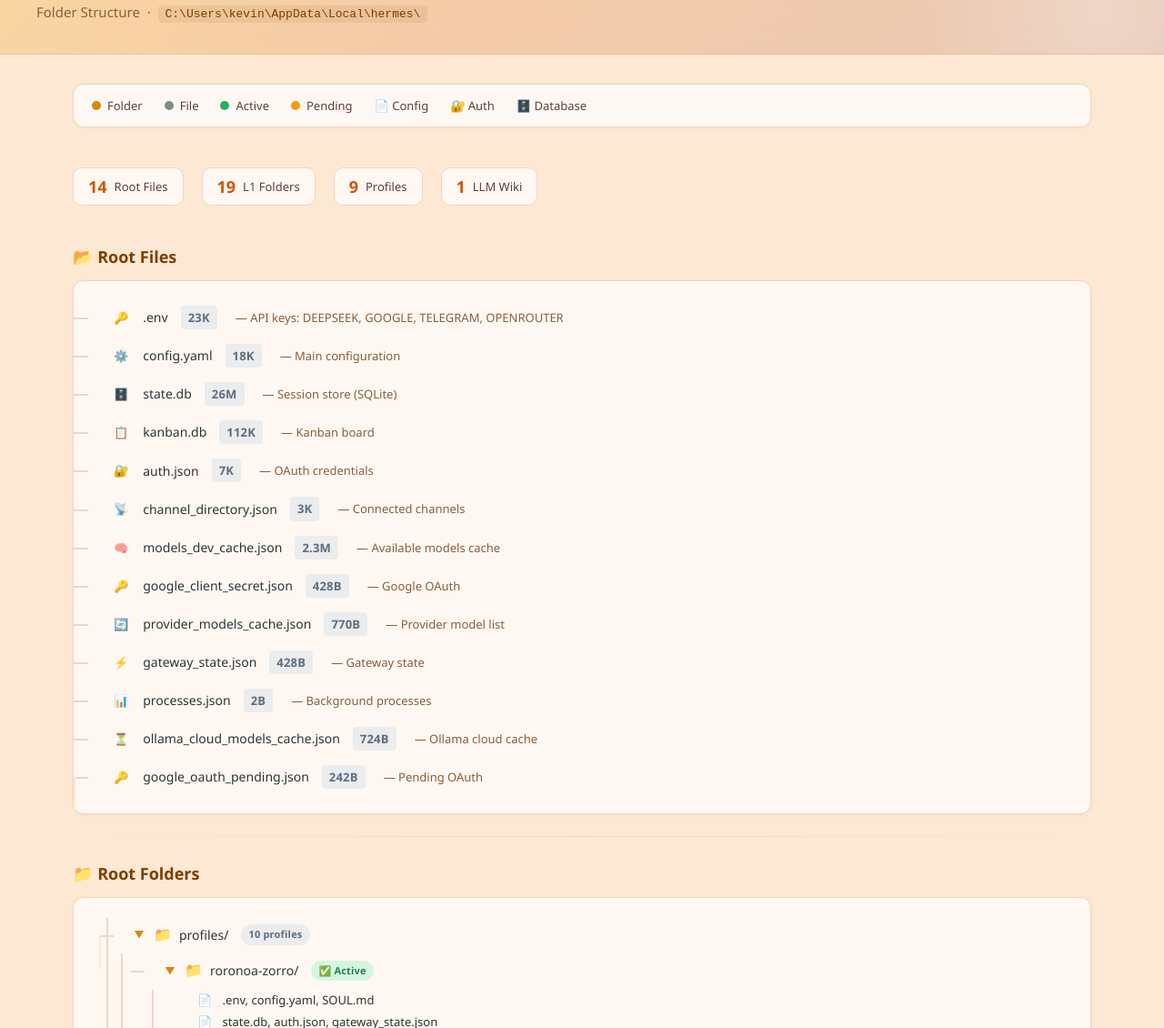
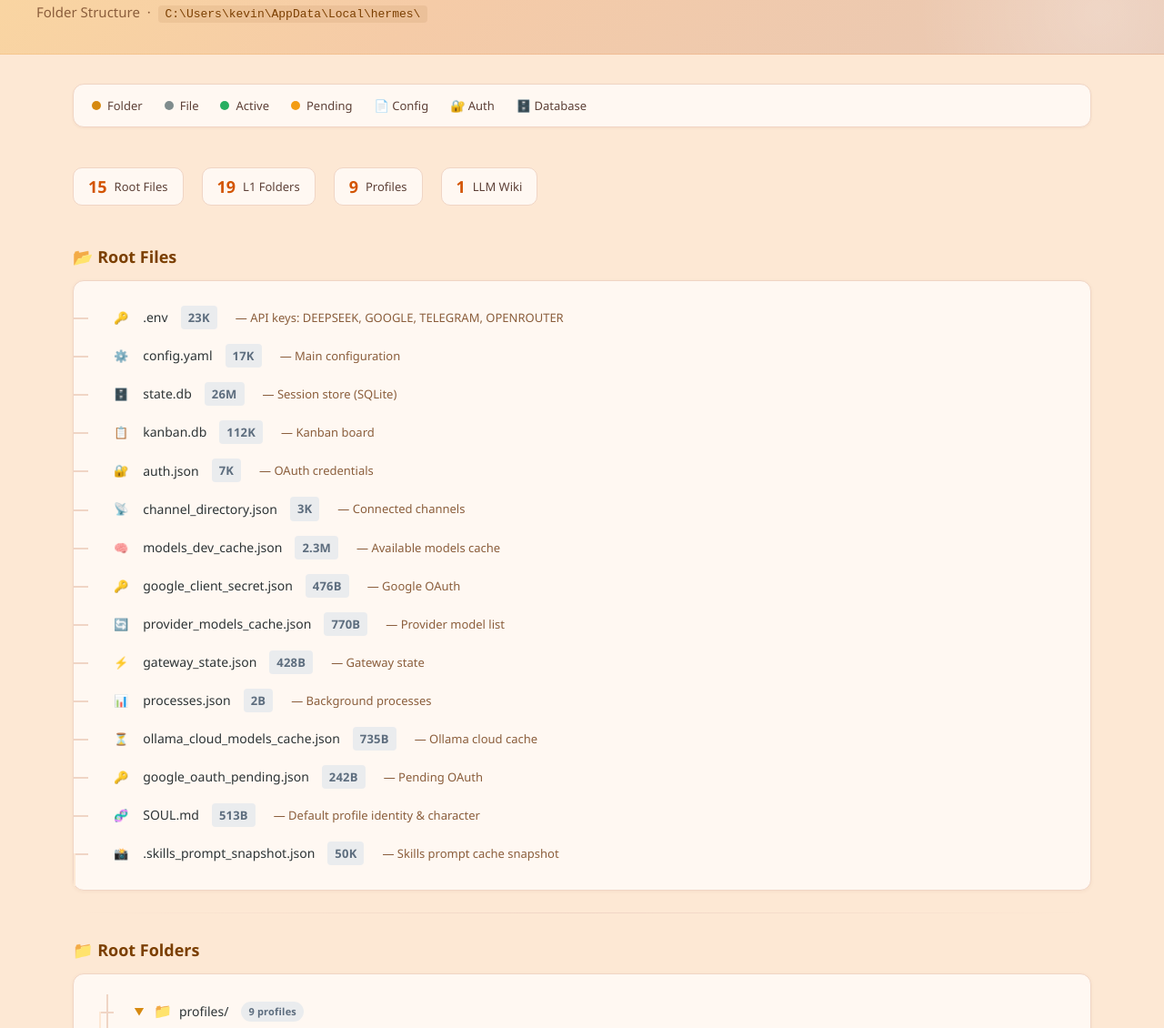
Before and after one commit to kevingenautry-lgtm/hermes-structure, a plain HTML site: page index.html in a window 1280 px wide. Shown: the part 94-1224 px from the top of the page at 91% size. Drawn offline with Linux system fonts and the light colour scheme.

Commit message:
Update structure: add SOUL.md, .skills_prompt_snapshot.json, fix stats (15 root files, 9 profiles)

```diff
--- a/index.html
+++ b/index.html
@@ -292,7 +292,7 @@
 
   <!-- Stats -->
   <div class="stats">
-    <div class="stat-item"><strong>14</strong> Root Files</div>
+    <div class="stat-item"><strong>15</strong> Root Files</div>
     <div class="stat-item"><strong>19</strong> L1 Folders</div>
     <div class="stat-item"><strong>9</strong> Profiles</div>
     <div class="stat-item"><strong>1</strong> LLM Wiki</div>
@@ -303,18 +303,20 @@
   <div class="card">
     <div class="files-grid">
       <div class="tree-node"><span class="label"><span class="icon-env">🔑</span> .env <span class="tag tag-file">23K</span><span class="desc">— API keys: DEEPSEEK, GOOGLE, TELEGRAM, OPENROUTER</span></span></div>
-      <div class="tree-node"><span class="label"><span class="icon-yaml">⚙️</span> config.yaml <span class="tag tag-file">18K</span><span class="desc">— Main configuration</span></span></div>
+      <div class="tree-node"><span class="label"><span class="icon-yaml">⚙️</span> config.yaml <span class="tag tag-file">17K</span><span class="desc">— Main configuration</span></span></div>
       <div class="tree-node"><span class="label"><span class="icon-db">🗄️</span> state.db <span class="tag tag-file">26M</span><span class="desc">— Session store (SQLite)</span></span></div>
       <div class="tree-node"><span class="label"><span class="icon-db">📋</span> kanban.db <span class="tag tag-file">112K</span><span class="desc">— Kanban board</span></span></div>
       <div class="tree-node"><span class="label"><span class="icon-json">🔐</span> auth.json <span class="tag tag-file">7K</span><span class="desc">— OAuth credentials</span></span></div>
       <div class="tree-node"><span class="label"><span class="icon-json">📡</span> channel_directory.json <span class="tag tag-file">3K</span><span class="desc">— Connected channels</span></span></div>
       <div class="tree-node"><span class="label"><span class="icon-json">🧠</span> models_dev_cache.json <span class="tag tag-file">2.3M</span><span class="desc">— Available models cache</span></span></div>
-      <div class="tree-node"><span class="label"><span class="icon-json">🔑</span> google_client_secret.json <span class="tag tag-file">428B</span><span class="desc">— Google OAuth</span></span></div>
+      <div class="tree-node"><span class="label"><span class="icon-json">🔑</span> google_client_secret.json <span class="tag tag-file">476B</span><span class="desc">— Google OAuth</span></span></div>
       <div class="tree-node"><span class="label"><span class="icon-json">🔄</span> provider_models_cache.json <span class="tag tag-file">770B</span><span class="desc">— Provider model list</span></span></div>
       <div class="tree-node"><span class="label"><span class="icon-json">⚡</span> gateway_state.json <span class="tag tag-file">428B</span><span class="desc">— Gateway state</span></span></div>
       <div class="tree-node"><span class="label"><span class="icon-json">📊</span> processes.json <span class="tag tag-file">2B</span><span class="desc">— Background processes</span></span></div>
-      <div class="tree-node"><span class="label"><span class="icon-json">⏳</span> ollama_cloud_models_cache.json <span class="tag tag-file">724B</span><span class="desc">— Ollama cloud cache</span></span></div>
+      <div class="tree-node"><span class="label"><span class="icon-json">⏳</span> ollama_cloud_models_cache.json <span class="tag tag-file">735B</span><span class="desc">— Ollama cloud cache</span></span></div>
       <div class="tree-node"><span class="label"><span class="icon-json">🔑</span> google_oauth_pending.json <span class="tag tag-file">242B</span><span class="desc">— Pending OAuth</span></span></div>
+      <div class="tree-node"><span class="label"><span class="icon-md">🧬</span> SOUL.md <span class="tag tag-file">513B</span><span class="desc">— Default profile identity & character</span></span></div>
+      <div class="tree-node"><span class="label"><span class="icon-json">📸</span> .skills_prompt_snapshot.json <span class="tag tag-file">50K</span><span class="desc">— Skills prompt cache snapshot</span></span></div>
     </div>
   </div>
 
@@ -328,7 +330,7 @@
     <div class="tree">
       <div class="tree-node">
         <div class="label collapsible" onclick="this.classList.toggle('collapsed')">
-          <span class="arrow">▼</span><span class="icon-folder">📁</span> profiles/ <span class="tag tag-file">10 profiles</span>
+          <span class="arrow">▼</span><span class="icon-folder">📁</span> profiles/ <span class="tag tag-file">9 profiles</span>
         </div>
         <div class="folder-content">
           <div class="tree-node">
@@ -607,7 +609,7 @@
 <!-- ===== FOOTER ===== -->
 <div class="footer">
   Hermes Agent &nbsp;·&nbsp; <a href="https://kevingenautry-lgtm.github.io/hermes-structure/">kevingenautry-lgtm.github.io/hermes-structure/</a>
-  &nbsp;·&nbsp; Generated from live scan
+  &nbsp;·&nbsp; Updated from live scan — 19 Jun 2026
 </div>
 
 <script>
```
